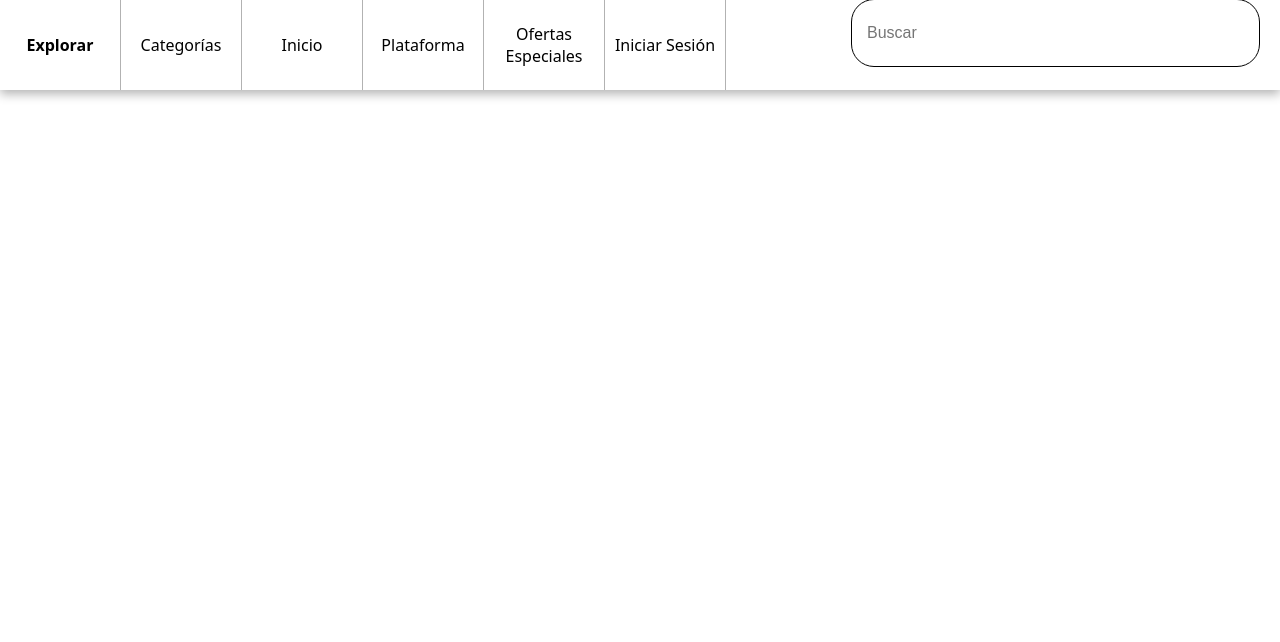
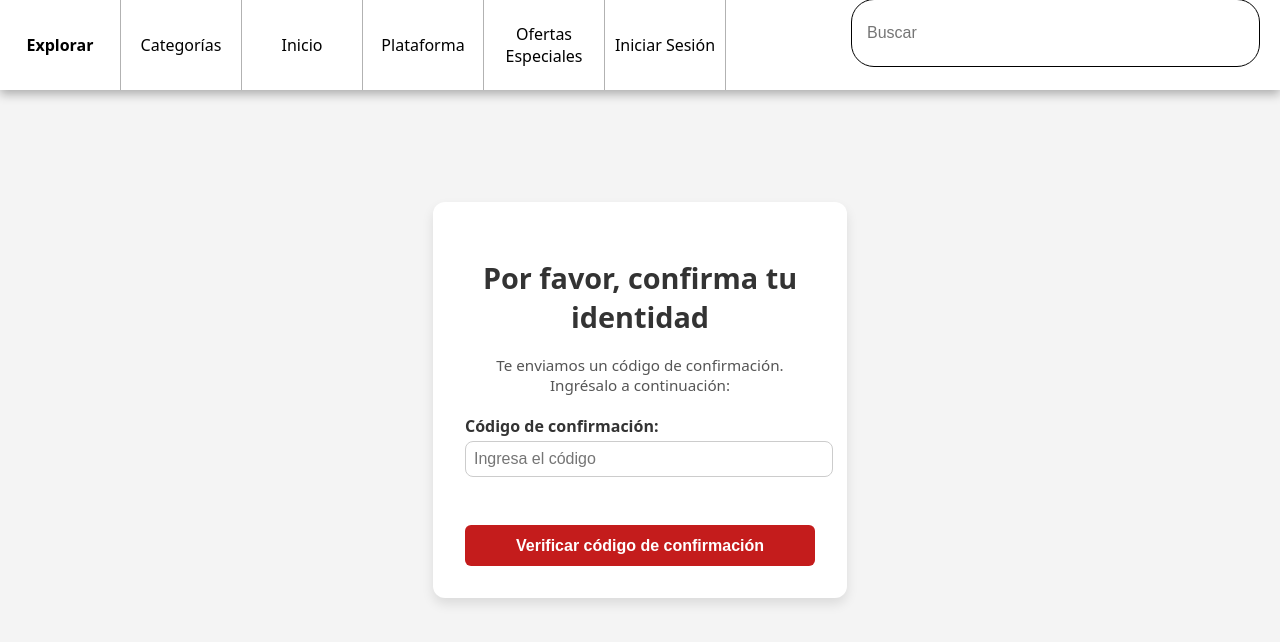
Before and after one commit to jdpadillavigo/GameStore-Frontend, a React (Vite) app: page /confirmacion in a window 1280 px wide. Shown: the top 642 px of the page. Built offline with nearby package versions, Linux system fonts and the light colour scheme.

Commit message:
Requerimiento 3 Confirmacion de correo

```diff
--- a/src/App.tsx
+++ b/src/App.tsx
@@ -13,6 +13,7 @@ import Login from './pages/Login/Login'
 import './App.css'
 import Register from './pages/Register/Register'
 import RestContraseña from './pages/ReestablecerContraseña/RestContraseña'
+import Confirmation  from './pages/Confirmacion/Confirmacion'
 
 
 function App() {
@@ -29,6 +30,7 @@ function App() {
           <Route path='/login' element={<Login />} />
           <Route path='/register' element={<Register />} />
           <Route path='/restcontraseña' element={<RestContraseña />} />
+           <Route path='/confirmacion' element={<Confirmation />} />
         </Routes>
       </main>
     </div>
--- /dev/null
+++ b/src/pages/Confirmacion/Confirmacion.css
@@ -0,0 +1,51 @@
+.confirmation-container {
+  display: flex;
+  justify-content: center;
+  align-items: center;
+  min-height: 100vh;
+  background-color: #f4f4f4;
+}
+
+.confirmation-form {
+  background-color: #ffffff;
+  padding: 2rem;
+  border-radius: 12px;
+  width: 350px;
+  box-shadow: 0 6px 12px rgba(0, 0, 0, 0.1);
+}
+
+.confirmation-form h2 {
+  text-align: center;
+  margin-bottom: 1.2rem;
+  font-size: 1.8rem;
+  color: #333;
+}
+
+.confirmation-form p {
+  font-size: 0.95rem;
+  text-align: center;
+  margin-bottom: 1.2rem;
+  color: #555;
+}
+
+.confirmation-form label {
+  font-weight: 600;
+  display: block;
+  margin-top: 1rem;
+  color: #333;
+}
+
+.confirmation-form input {
+  width: 100%;
+  padding: 0.5rem;
+  margin-top: 0.3rem;
+  border: 1px solid #ccc;
+  border-radius: 8px;
+  font-size: 1rem;
+}
+
+.confirmation-form button {
+  margin-top: 1.5rem;
+  width: 100%;
+  padding: 0.7rem;
+}
--- /dev/null
+++ b/src/pages/Confirmacion/Confirmacion.tsx
@@ -0,0 +1,49 @@
+import React, { useState } from 'react';
+import { useNavigate } from 'react-router-dom';
+import './Confirmacion.css';
+
+const Confirmation: React.FC = () => {
+  const [confirmacionCodigo, setConfirmacionCodigo] = useState('');
+  const [mensaje, setMensaje] = useState('');
+  const navigate = useNavigate();
+
+  const handleConfirm = (e: React.FormEvent) => {
+    e.preventDefault();
+
+    const codigoEsperado = localStorage.getItem('codigoConfirmacion');
+
+    if (confirmacionCodigo === codigoEsperado) {
+      setMensaje('✅ Código de confirmación válido');
+      setTimeout(() => {
+        localStorage.removeItem('codigoConfirmacion');
+        navigate('/');
+      }, 1000);
+    } else {
+      setMensaje('❌ Código de confirmación incorrecto');
+    }
+  };
+
+  return (
+    <div className="confirmation-container">
+      <form className="confirmation-form" onSubmit={handleConfirm}>
+        <h2>Por favor, confirma tu identidad</h2>
+        <p>Te enviamos un código de confirmación. Ingrésalo a continuación:</p>
+
+        {mensaje && <p className="mensaje">{mensaje}</p>}
+
+        <label htmlFor="confirmationCode">Código de confirmación:</label>
+        <input
+          type="text"
+          id="confirmationCode"
+          placeholder="Ingresa el código"
+          value={confirmacionCodigo}
+          onChange={(e) => setConfirmacionCodigo(e.target.value)}
+          required
+        />
+        <button type="submit">Verificar código de confirmación</button>
+      </form>
+    </div>
+  );
+};
+
+export default Confirmation;
--- a/src/pages/ReestablecerContraseña/RestContraseña.tsx
+++ b/src/pages/ReestablecerContraseña/RestContraseña.tsx
@@ -4,10 +4,10 @@ import { useNavigate } from 'react-router-dom';
 
 const RestContraseña: React.FC = () => {
   const [email, setEmail] = useState('');
-  const [nuevaContraseña, setNewPassword] = useState('');
-  const [confirmarContraseña, setConfirmPassword] = useState('');
+  const [nuevaContraseña, setNuevaContraseña] = useState('');
+  const [confirmarContraseña, setConfirmContraseña] = useState('');
   const [error, setError] = useState('');
-  const [mensaje, setMessage] = useState('');
+  const [mensaje, setMensaje] = useState('');
   const navegador = useNavigate();
 
   const handleSubmit = (e: React.FormEvent) => {
@@ -24,9 +24,8 @@ const RestContraseña: React.FC = () => {
     }
 
 
-    setMessage("Restablecimiento de contraseña exitoso");
+    setMensaje("Restablecimiento de contraseña exitoso");
     setError('');
-
 
 
       navegador('/login');
@@ -52,13 +51,13 @@ const RestContraseña: React.FC = () => {
             type="contraseña"
             placeholder="Contraseña Nueva"
             value={nuevaContraseña}
-            onChange={(e) => setNewPassword(e.target.value)}
+            onChange={(e) => setNuevaContraseña(e.target.value)}
           />
           <input
             type="contraseña"
             placeholder="Confirmar Contraseña Nueva"
             value={confirmarContraseña}
-            onChange={(e) => setConfirmPassword(e.target.value)}
+            onChange={(e) => setConfirmContraseña(e.target.value)}
           />
           <button type="submit">Enviar Correo Electrónico</button>
         </form>
--- a/src/pages/Register/Register.tsx
+++ b/src/pages/Register/Register.tsx
@@ -5,45 +5,48 @@ import { Link, useNavigate } from 'react-router-dom';
 const Register: React.FC = () => {
   const [nombre, setNombre] = useState('');
   const [email, setEmail] = useState('');
-  const [password, setPassword] = useState('');
+  const [contraseña, setContraseña] = useState('');
   const [confirmar, setConfirmar] = useState('');
-  const [country, setCountry] = useState('');
+  const [pais, setPais] = useState('');
   const [mensaje, setMensaje] = useState('');
-  const navigate = useNavigate();
+  const navegador = useNavigate();
 
   const handleRegister = (e: React.FormEvent) => {
     e.preventDefault();
 
-    // Validaciones
-    if (!nombre || !email || !password || !confirmar || !country) {
+    if (!nombre || !email || !contraseña|| !confirmar || !pais) {
       setMensaje('Por favor, completa todos los campos');
       return;
     }
 
-    if (password !== confirmar) {
+    if (contraseña !== confirmar) {
       setMensaje('Las contraseñas no coinciden');
       return;
     }
 
-    // Guardar usuario simulado en localStorage
-    const nuevoUsuario = { nombre, email, password, country };
+    const codigo = Math.floor(100000 + Math.random() * 900000).toString();
+
+    const nuevoUsuario = { nombre, email, contraseña, pais };
     localStorage.setItem('usuarioRegistrado', JSON.stringify(nuevoUsuario));
+    localStorage.setItem('codigoConfirmacion', codigo);
+
+    console.log('Código de confirmación enviado (simulado):', codigo);
+
+
     setMensaje('✅ ¡Usuario registrado exitosamente!');
 
-    // Limpiar campos
     setNombre('');
     setEmail('');
-    setPassword('');
+    setContraseña('');
     setConfirmar('');
-    setCountry('');
+    setPais('');
 
-    // Redirigir al login después de 1 segundo
     setTimeout(() => {
-      navigate('/login');
+      navegador('/confirmacion');
     }, 1000);
-  };
+     };
 
-  return (
+    return (
     <div className="register-container">
       <form className="register-form" onSubmit={handleRegister}>
         <h2>Registrarse</h2>
@@ -72,8 +75,8 @@ const Register: React.FC = () => {
         <input
           type="password"
           id="password"
-          value={password}
-          onChange={(e) => setPassword(e.target.value)}
+          value={contraseña}
+          onChange={(e) => setContraseña(e.target.value)}
           placeholder="••••••••"
           required
         />
@@ -91,8 +94,8 @@ const Register: React.FC = () => {
         <label htmlFor="country">País</label>
         <select
           id="country"
-          value={country}
-          onChange={(e) => setCountry(e.target.value)}
+          value={pais}
+          onChange={(e) => setPais(e.target.value)}
           required
         >
           <option value="">Selecciona tu país</option>
```
